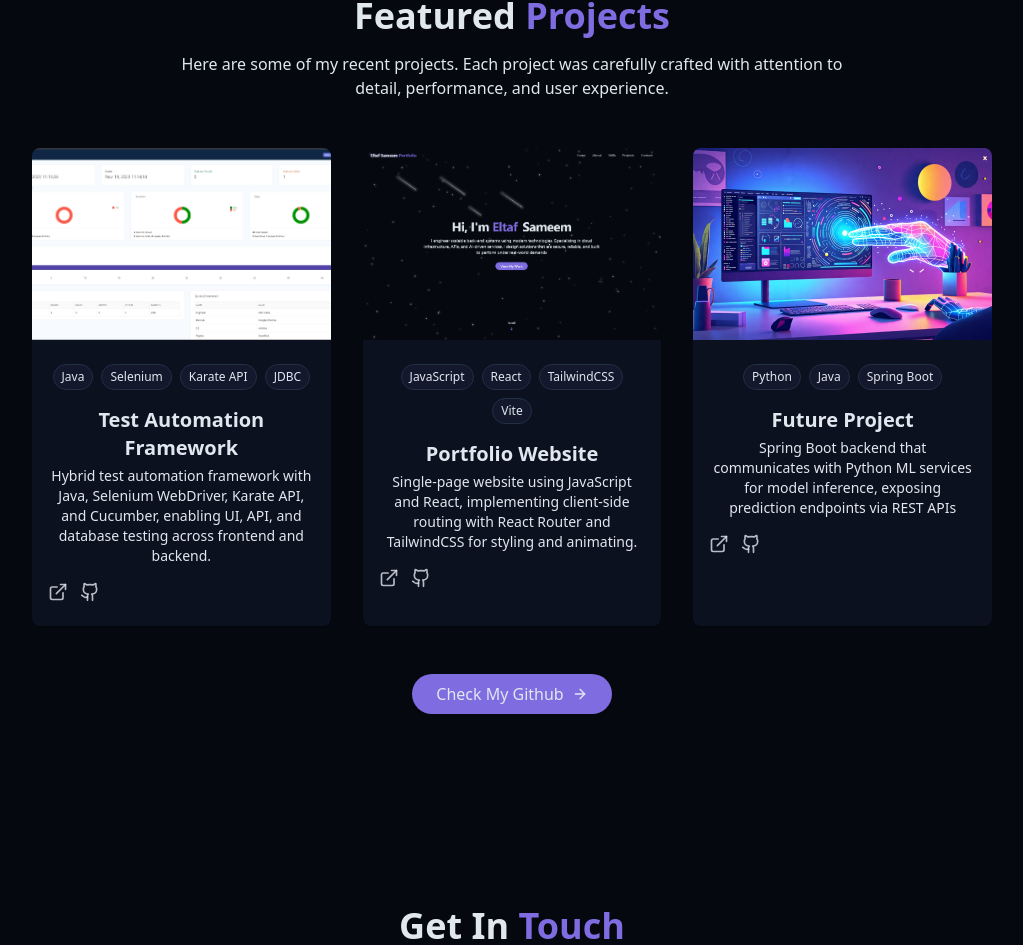
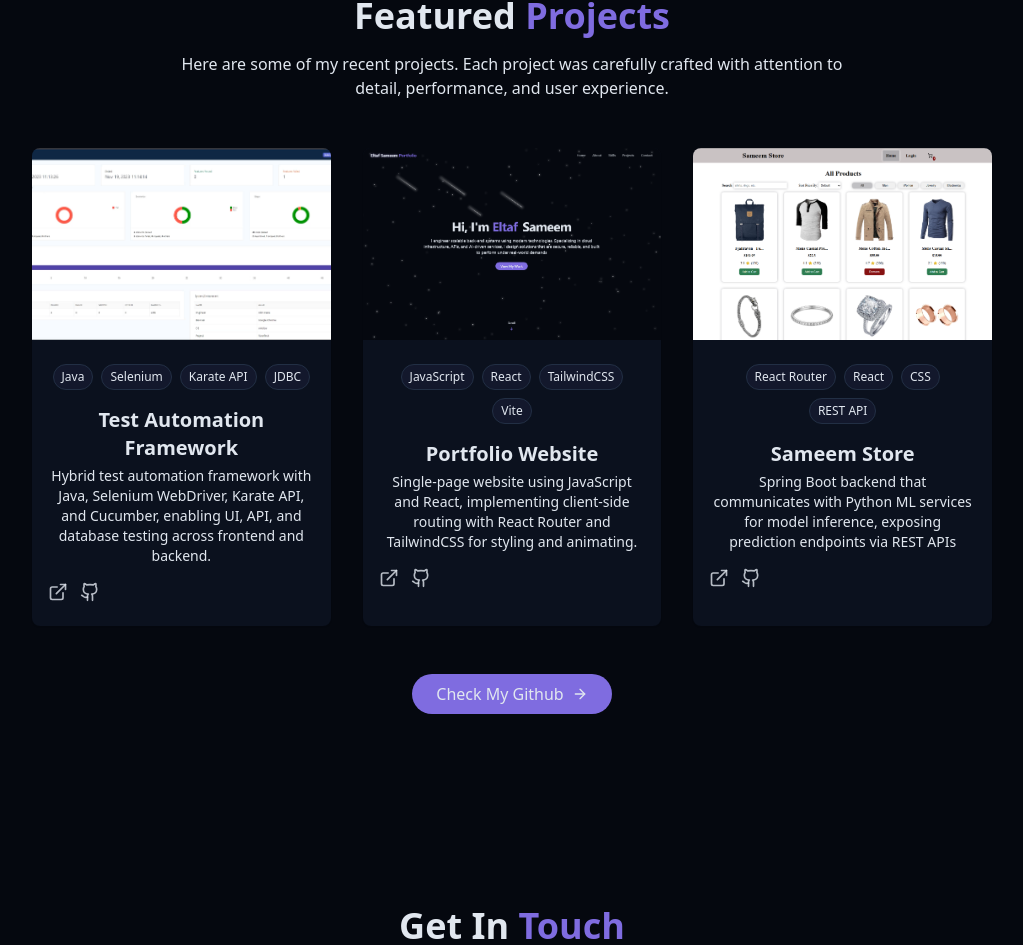
Before and after one commit to Eltaf-Sameem/personal-portfolio-website, a React (Vite) app: page / in a window 1280 px wide. Shown: the part 3522-4467 px from the top of the page, without its empty margins (128-1151 px from the left). Built offline with nearby package versions, Linux system fonts and the light colour scheme.

Commit message:
added 3rd proj

```diff
--- a/src/components/ProjectsSection.jsx
+++ b/src/components/ProjectsSection.jsx
@@ -21,12 +21,12 @@ const projects = [
     },
     {
         id: 3,
-        title: "Future Project",
+        title: "Sameem Store",
         description: "Spring Boot backend that communicates with Python ML services for model inference, exposing prediction endpoints via REST APIs",
-        image: "/projects/project1.png", //project path
-        tags: ["Python", "Java", "Spring Boot"],
-        demoUrl: "#",
-        githubUrl: "#",
+        image: "/projects/sameem-store.png", //project path
+        tags: ["React Router", "React", "CSS", "REST API"],
+        demoUrl: "https://sameem-store.vercel.app/",
+        githubUrl: "https://github.com/Eltaf-Sameem/Shopping-Website",
     },
 
 ];
```
Also changed, not shown: public/projects/sameem-store.png (added).
